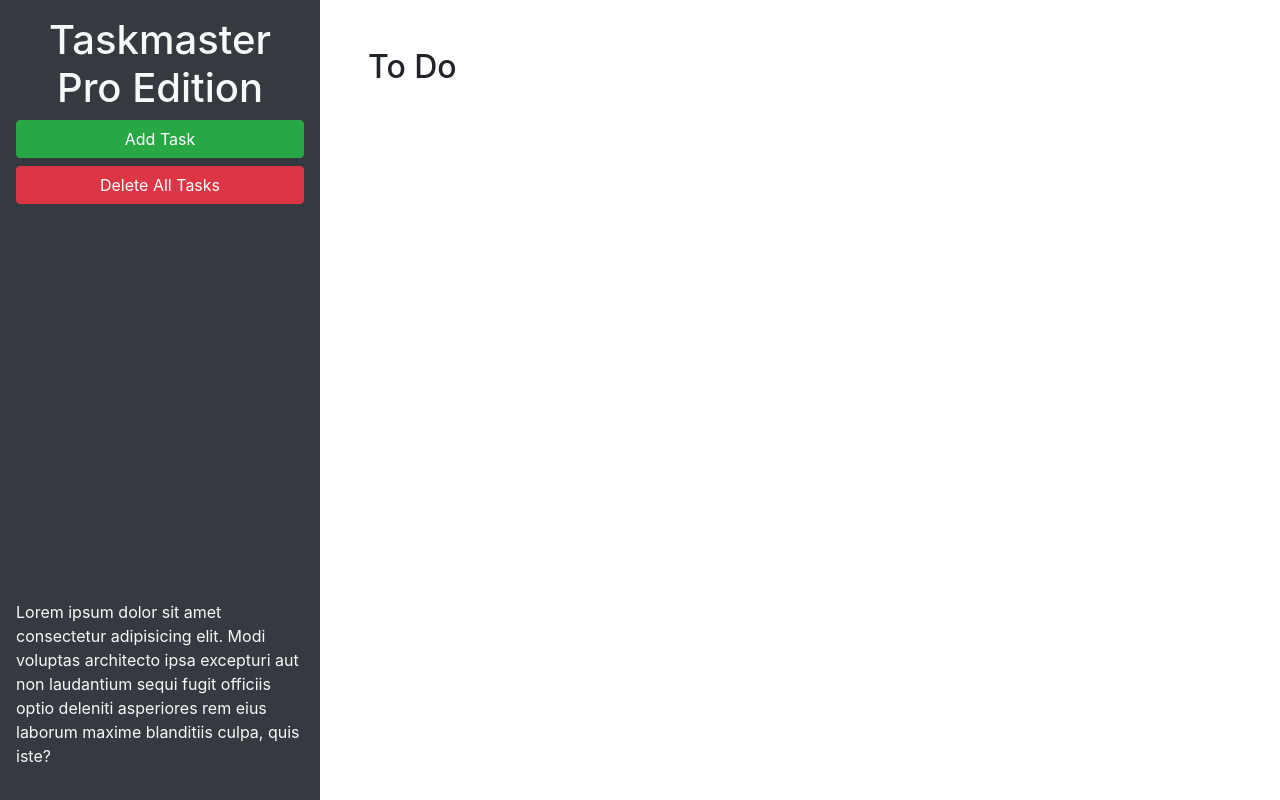
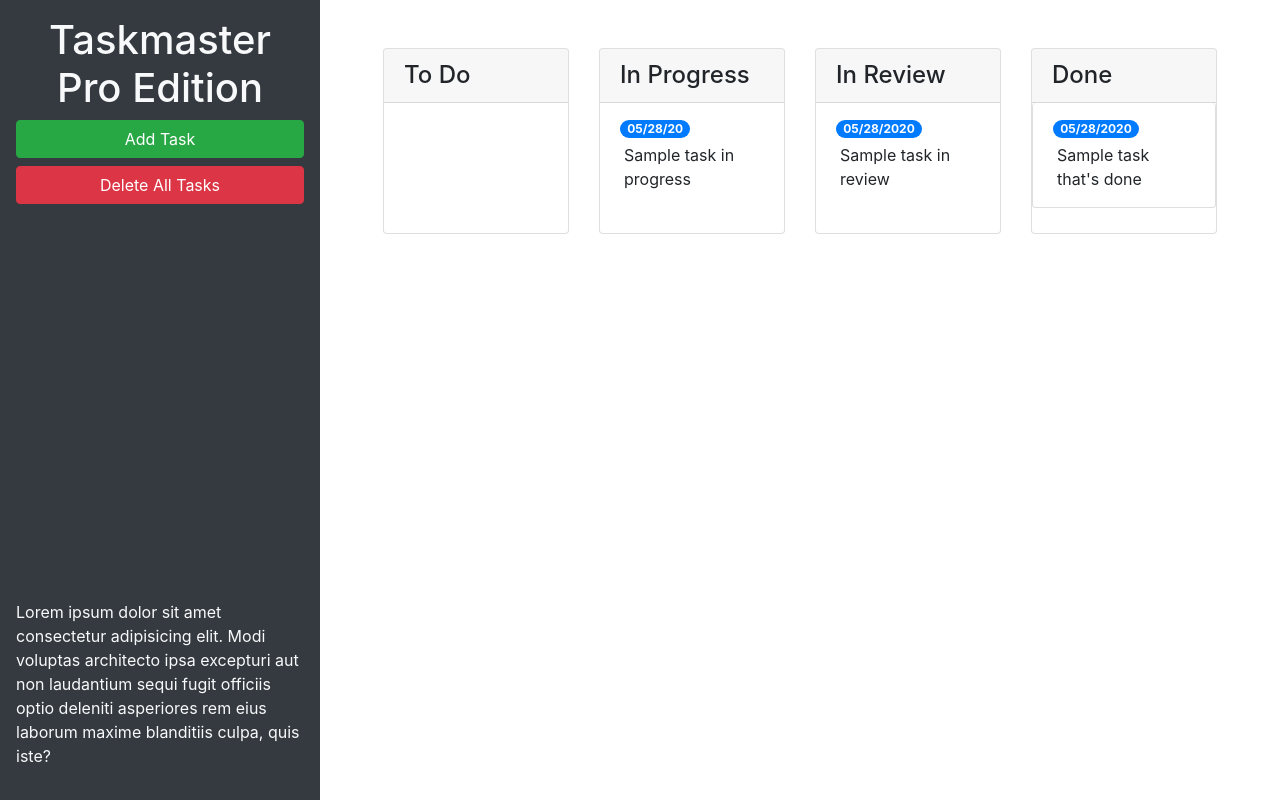
Before and after one commit to NonchalantGarage/taskmaster-pro, a plain HTML site: page index.html in a window 1280 px wide. Drawn offline with nearby package versions, Linux system fonts and the light colour scheme.

Commit message:
added bootstrap classes to HTML, modals and containers

```diff
--- a/index.html
+++ b/index.html
@@ -24,9 +24,54 @@
       </p>
     </header>
     <main class="col-12 col-lg-9">
-      <div class="m-5">
-        <h2>To Do</h2>
-        <ul id="list-toDo" class="list-group"> </ul>
+      <div class="m-5 row justify-content-around">
+        <!-- to do start  -->
+        <div class="col-  12 col-md-6 col-xl-3 mb-3">
+            <div class= "card">
+            <h4 class="card-header">To Do</h4>
+            <ul id="list-toDo" class="list-group list-group-flush"> </ul>
+          </div>
+        </div>
+        <!-- to do end -->
+        <!-- in progress Start  -->
+        <div class="col-12 col-md-6 col-xl-3 mb-3">
+            <div class="card">
+            <h4 class ="card-header">In Progress</h4>
+            <ul id="list-inProgress" class = "list-group list-group-flush">
+              <li class="list-group-item">
+                <span class= "badge badge-primary badge-pill">05/28/20</span>
+                <p class="m-1">Sample task in progress</p>
+              </li>
+            </ul>
+          </div>
+        </div>
+        <!-- in pregress end -->
+         <!-- in review start -->
+        <div class="col-12 col-md-6 col-xl-3 mb-3">
+          <div class= "card">
+            <h4 class="card-header">In Review</h4>
+            <ul id="list-inReview" class="list-group list-group-flush">
+              <li class="list-group-item">
+                <span class="badge badge-primary badge-pill">05/28/2020</span>
+                <p class="m-1">Sample task in review</p>
+              </li>
+            </ul>
+          </div>
+        </div>
+        <!-- in review end -->
+        <!-- done start -->
+        <div class="col-12 col-md-6 col-xl-3 mb-3">
+          <div class= "card">
+            <h4 class="card-header">Done</h4>
+            <ul id="list-done" class="list-group">
+              <li class="list-group-item list-group-flush">
+                <span class="badge badge-primary badge-pill">05/28/2020</span>
+                <p class="m-1">Sample task that's done</p>
+              </li>
+            </ul>
+          </div>
+        </div>
+        <!-- done end -->
       </div>
     </main>
   </div>
@@ -46,11 +91,11 @@
           <form>
             <div class="form-group">
               <label for="modalTaskDescription">Task description</label>
-              <textarea id="modalTaskDescription" rows="3"></textarea>
+              <textarea id="modalTaskDescription" rows="3" class="form-control"></textarea>
             </div>
             <div class="form-group">
               <label for="modalDueDate">Due date</label>
-              <input type="text" id="modalDueDate" placeholder="mm/dd/yyyy" autocomplete="off" />
+              <input type="text" class="form-control" id="modalDueDate" placeholder="mm/dd/yyyy" autocomplete="off" />
             </div>
           </form>
         </div>
```
